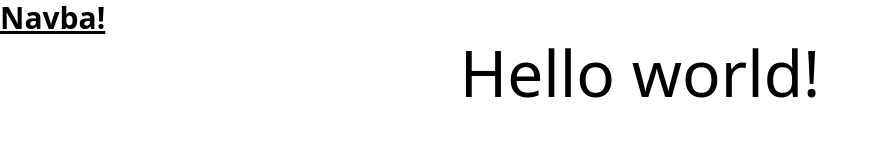
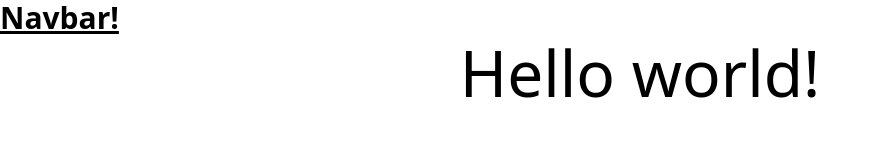
Before and after one commit to cheulong/nextjs-boilerplates-tailwind, a Next.js app: page / in a window 1280 px wide. Shown: the top 160 px of the page, without its empty margins (0-879 px from the left). Built offline with nearby package versions, Linux system fonts and the light colour scheme.

Commit message:
add lintstagedrc

```diff
--- a/components/Navbar.tsx
+++ b/components/Navbar.tsx
@@ -1,7 +1,7 @@
 import type { NextPage } from 'next';
 
 const Navbar: NextPage = () => {
-  return <h1 className="text-3xl font-bold underline">Navba!</h1>;
+  return <h1 className="text-3xl font-bold underline">Navbar!</h1>;
 };
 
 export default Navbar;
```
Also changed, not shown: package.json (+0 -9 lines), .eslintrc.json, .lintstagedrc.js (added).
